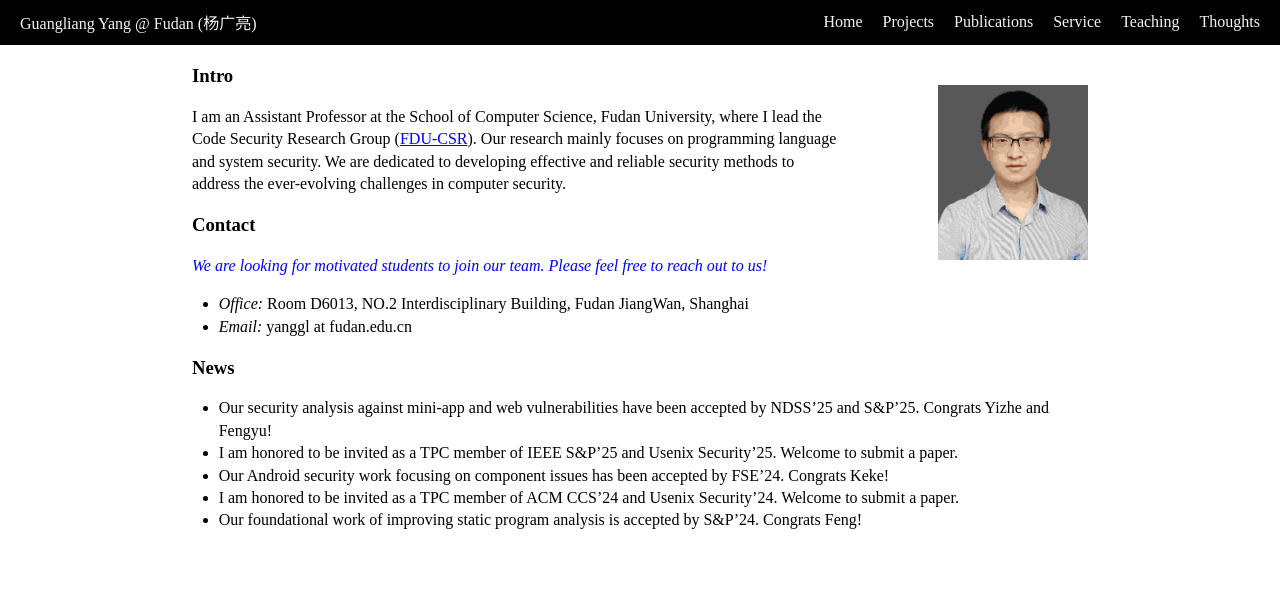
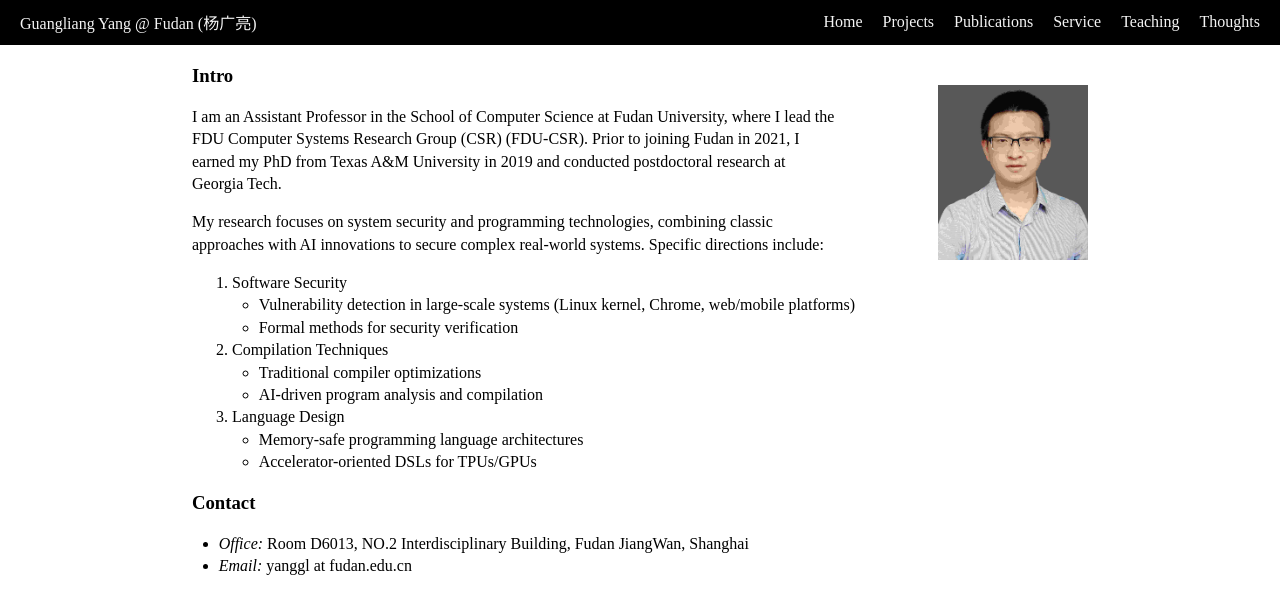
Before and after one commit to yang-guangliang/yang-guangliang.github.io, a Jekyll site: the page built from index.md, in a window 1280 px wide. Shown: the top 614 px of the page. Built offline with Jekyll 4.4.1, drawn with Linux system fonts in a browser that asks for light colours.

Commit message:
Update index.md

```diff
--- a/index.md
+++ b/index.md
@@ -8,19 +8,23 @@ title: home
 
 ### Intro
 
-I am an Assistant Professor at the School of Computer Science, Fudan University, where I lead the Code Security Research Group ([FDU-CSR](https://gitee.com/fudan-csr)). Our research mainly focuses on programming language and system security. We are dedicated to developing effective and reliable security methods to address the ever-evolving challenges in computer security.
+I am an Assistant Professor in the School of Computer Science at Fudan University, where I lead the FDU Computer Systems Research Group (CSR) (FDU-CSR). Prior to joining Fudan in 2021, I earned my PhD from Texas A&M University in 2019 and conducted postdoctoral research at Georgia Tech.
+
+My research focuses on system security and programming technologies, combining classic approaches with AI innovations to secure complex real-world systems. Specific directions include:
+
+1. Software Security
+   - Vulnerability detection in large-scale systems (Linux kernel, Chrome, web/mobile platforms)
+   - Formal methods for security verification
+
+2. Compilation Techniques
+   - Traditional compiler optimizations
+   - AI-driven program analysis and compilation
+
+3. Language Design
+   - Memory-safe programming language architectures
+   - Accelerator-oriented DSLs for TPUs/GPUs
 
 ### Contact
 
-<span style="color:blue">*We are looking for motivated students to join our team. Please feel free to reach out to us!*</span>
-
 - <em>Office:</em> Room D6013, NO.2 Interdisciplinary Building, Fudan JiangWan, Shanghai
 - <em>Email:</em> yanggl at fudan.edu.cn
-
-
-### News
-- Our security analysis against mini-app and web vulnerabilities have been accepted by NDSS'25 and S&P'25. Congrats Yizhe and Fengyu!
-- I am honored to be invited as a TPC member of IEEE S&P'25 and Usenix Security'25. Welcome to submit a paper.
-- Our Android security work focusing on component issues has been accepted by FSE'24. Congrats Keke!
-- I am honored to be invited as a TPC member of ACM CCS'24 and Usenix Security'24. Welcome to submit a paper.
-- Our foundational work of improving static program analysis is accepted by S&P'24. Congrats Feng!
```
